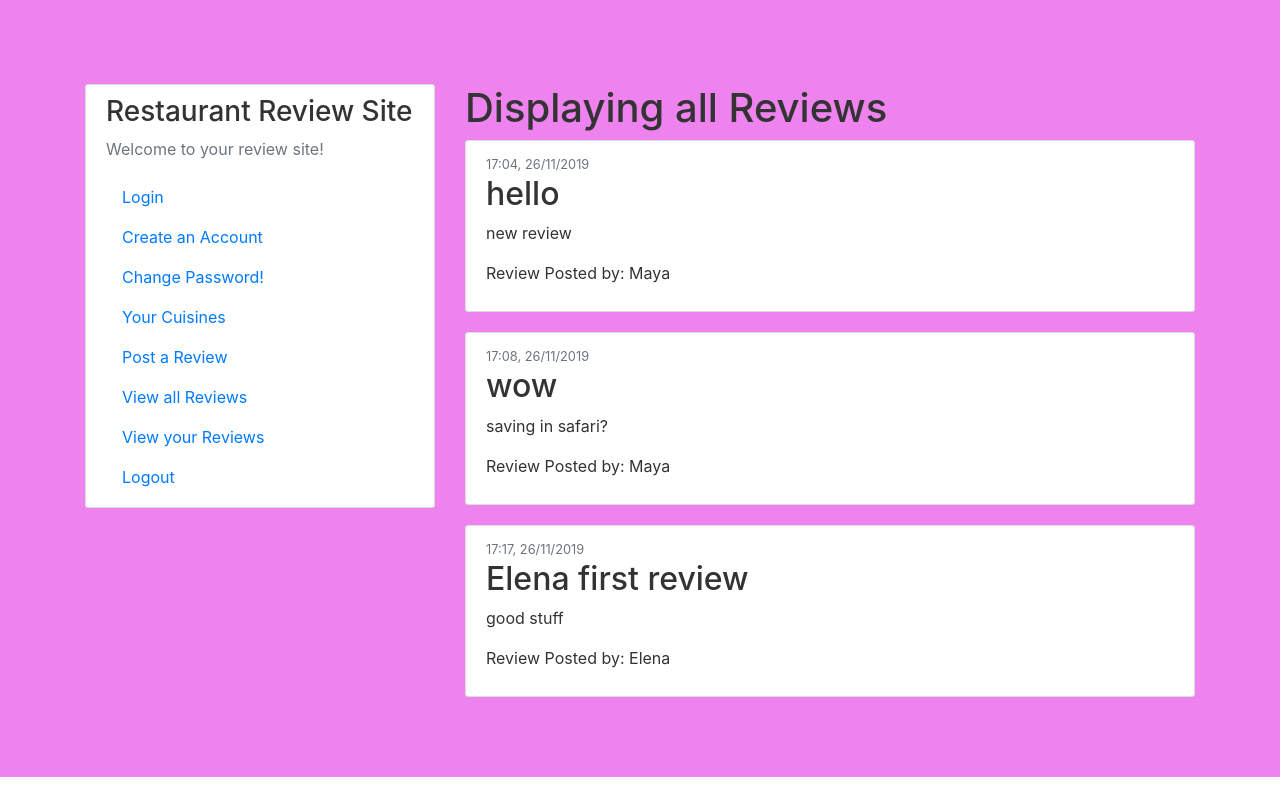
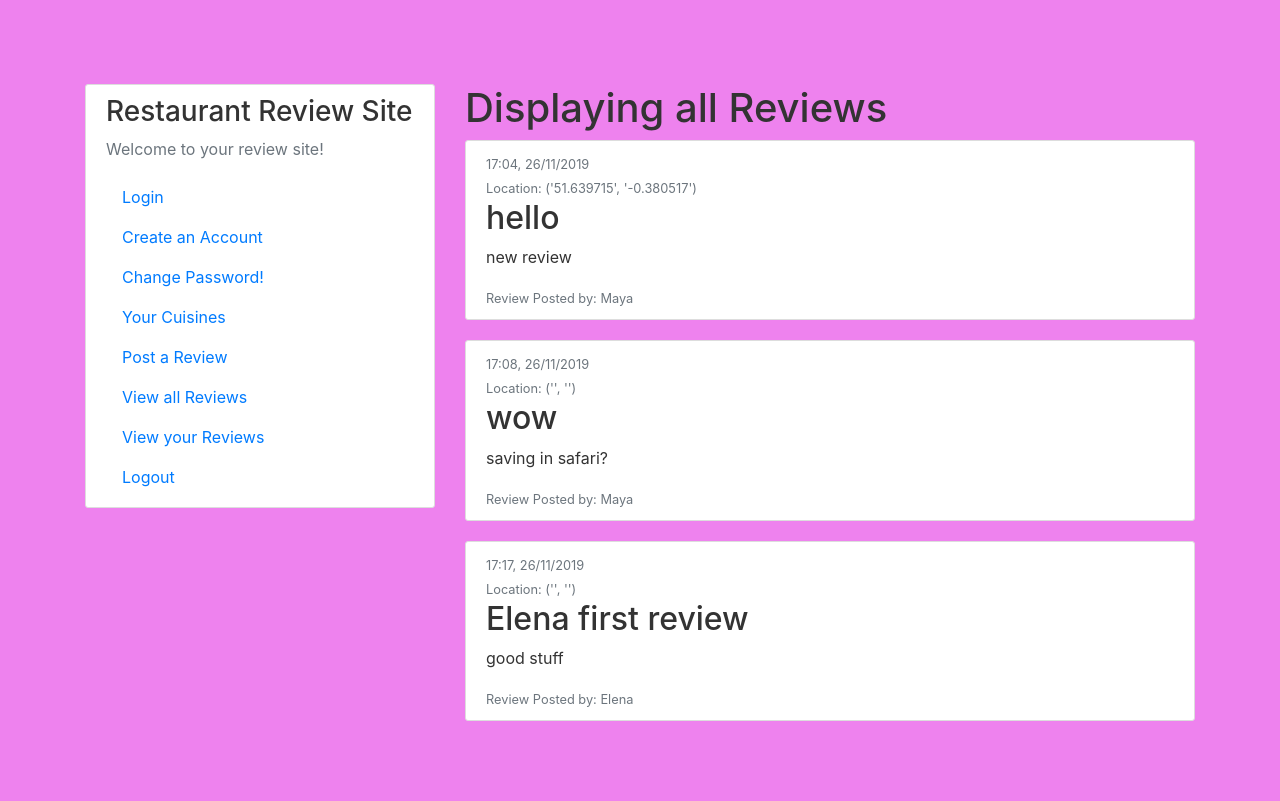
Before and after one commit to mayaspencerj/reviews, a Flask app: page /view_all in a window 1280 px wide. Shown: the part 56-857 px from the top of the page. Before the commit the page ends 833 px from the top, so only its background shows below. Run offline with Flask 2, Linux system fonts and the light colour scheme; data comes from the database, SQL or seed files in the repository; some libraries are stand-ins or nearby versions.

Commit message:
reformatting viewing reviews

```diff
--- a/app/templates/view_all.html
+++ b/app/templates/view_all.html
@@ -20,11 +20,13 @@
         <article class="media content-section">
           <div class="media-body">
             <div class="article-metadata">
-                <small class="text-muted">{{ post.date_posted.strftime("%H:%M, %d/%m/%Y") }} </small>
+                <small class="text-muted">{{ post.date_posted.strftime("%H:%M, %d/%m/%Y") }}
+                <br> Location: {{  post.location_lat, post.location_long }} </small>
             </div>
             <h2><a class="article-title">{{ post.restaurant }}</a> </h2>
             <p class="article-content">{{ post.content }}</p>
-            <p class="article-content"> Review Posted by: {{ post.username }}</p>
+            <small class="text-muted">Review Posted by: {{ post.username }} </small>
+
           </div>
         </article>
     {% endfor %}
--- a/app/views.py
+++ b/app/views.py
@@ -145,7 +145,6 @@ def view_all():
     else:
         app.logger.info('DISPLAYING REVIEWS')
         for post in posts:
-
             # because the backref is account we can now access its properties
             post.username = (post.accounts.username).capitalize()
         return render_template('view_all.html', posts=posts)
```
